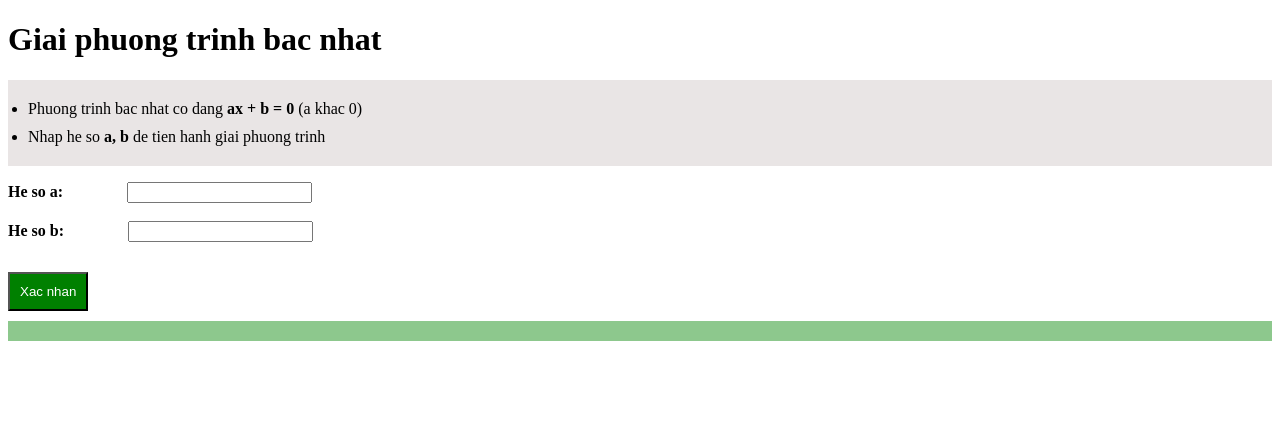
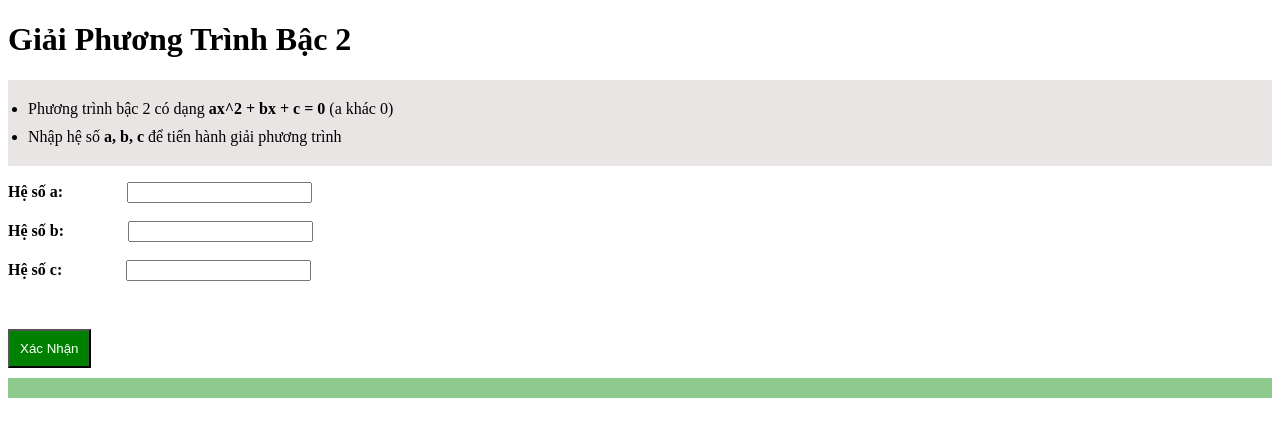
Before and after one commit to dakadeptrai/sumato_web_01, a plain HTML site: page ontapphuongtrinhbac1.html in a window 1280 px wide. Drawn offline with Linux system fonts and the light colour scheme.

Commit message:
bai kiem tra

```diff
--- /dev/null
+++ b/baikiemtra.css
@@ -0,0 +1,28 @@
+body {
+    font-family: Arial, sans-serif;
+    margin: 20px;
+}
+h1{
+    text-align: center;
+}
+form{
+    display: flex;
+    flex-direction: column;
+    gap: 10px;
+}
+.input-group{
+    display: flex;
+    align-items: center;
+    gap: 10px;
+}
+label{
+    font-weight: bold;
+}
+ul{
+    font-weight: bold;
+}
+input{
+    padding: 5px;
+    border: 1px solid ;
+    width: 14px;
+}
--- a/ontapphuongtrinhbac1.html
+++ b/ontapphuongtrinhbac1.html
@@ -1,49 +1,85 @@
+
+
 <!DOCTYPE html>
 <html>
 <meta charset="UTF-8">
-    <title> tinh phuong trinh </title>
+<title>Giải Phương Trình Bậc 2</title>
 <head>
+<style>
+  ul {
+    background-color: rgb(233, 229, 229);
+    padding: 10px;
+  }
+
+  li {
+    margin: 10px;
+  }
+
+  label {
+    margin-right: 60px;
+  }
+</style>
 </head>
 <body>
-        <style>
-            ul{
-                background-color: rgb(233, 229, 229);
-                padding: 10px
-            }
-            li{
-                margin: 10px;
-            }
-            label{
-                margin-right: 60px;
+  <h1>Giải Phương Trình Bậc 2</h1>
+
+  <ul>
+    <li>
+      Phương trình bậc 2 có dạng <b>ax^2 + bx + c = 0</b> (a khác 0)
+    </li>
+    <li>Nhập hệ số <b>a, b, c</b> để tiến hành giải phương trình</li>
+  </ul>
+
+  <label for="id"><b>Hệ số a:</b></label>
+  <input type="number" id="id"><br><br>
+
+  <label for="id2"><b>Hệ số b:</b></label>
+  <input type="number" id="id2"><br><br>
+
+  <label for="id3"><b>Hệ số c:</b></label>
+  <input type="number" id="id3"><br><br>
+
+  <button onclick="calcEquation()" style="background-color: green; color: white; padding: 10px; margin-top: 30px;">Xác Nhận</button><br>
+
+  <p type="text" id="result" style="background-color: rgb(141, 200, 141); color: green; padding: 10px; margin-top: 10px;"></p>
+
+  <script>
+    function calcEquation() {
+      var a = Number(document.getElementById("id").value);
+      var b = Number(document.getElementById("id2").value);
+      var c = Number(document.getElementById("id3").value);
+
+      // Check for invalid input (a cannot be 0)
+      if (a === 0) {
+        document.getElementById("result").innerHTML =
+          "Phương trình vô nghiệm do hệ số a bằng 0.";
+        return; // Early exit if a is 0
       }
 
-        </style>
-        <h1>Giai phuong trinh bac nhat</h1>
-        <ul>
-            <li>Phuong trinh bac nhat co dang <b>ax + b = 0</b> (a khac 0)</li>
-            <li>Nhap he so <b>a, b</b> de tien hanh giai phuong trinh</li>
-        </ul>
-        <label for="id"><b>He so a:</b></label>
-        <input type = 'number' id = 'id'><br><br>
-        <label for="id2"><b>He so b:</b></label>
-        <input type = 'number' id = 'id2'><br>
-        <button onclick="phtrinh()" style="background-color: green; color: white;padding: 10px;margin-top: 30px;">Xac nhan</button><br>
-        <p type="text" id='result' style="background-color: rgb(141, 200, 141); color: green ;padding: 10px;margin-top: 10px;"></p>
-        <script>
-            function phtrinh(){
-                var a = Number(document.getElementById('id').value);
-                var b = Number(document.getElementById('id2').value);
-                console.log(a)
-                if (a==0 && b != 0){
-                    document.getElementById('result').innerHTML='Phuong trinh vo nghiem do(a = 0 va b khac 0)';
-                }
-                else if (a==0 && b == 0){
-                    document.getElementById('result').innerHTML='Phuong trinh vo so nghiem do(a = 0 va b = 0)';
-                }
-                else{
-                    var x = -b/a;
-                    document.getElementById('result').innerHTML='Phuong trinh co nghiem x = '+ x;
+      // Calculate discriminant (b^2 - 4ac)
+      var discriminant = b * b - 4 * a * c;
+
+      // Solve based on discriminant
+      if (discriminant > 0) {
+        // Two distinct real roots
+        var x1 = (-b + Math.sqrt(discriminant)) / (2 * a);
+        var x2 = (-b - Math.sqrt(discriminant)) / (2 * a);
+        document.getElementById("result").innerHTML =
+          "Phương trình có 2 nghiệm phân biệt: <br> x1 = " +
+          x1.toFixed(2) +
+          " <br> x2 = " +
+          x2.toFixed(2);
+      } else if (discriminant === 0) {
+        // One repeated real root
+        var x = -b / (2 * a);
+        document.getElementById("result").innerHTML =
+          "Phương trình có nghiệm kép: <br> x = " + x.toFixed(2);
+      } else {
+        // No real root (complex roots)
+        document.getElementById("result").innerHTML =
+          "Phương trình vô nghiệm thực.";
       }
     }
   </script>
 </body>
+</html>
```
Also changed, not shown: baikiemtra.html (added, +47 -0 lines), baikiemtra.js (added, +16 -0 lines). Lines whose indentation alone changed are shown as unchanged.
